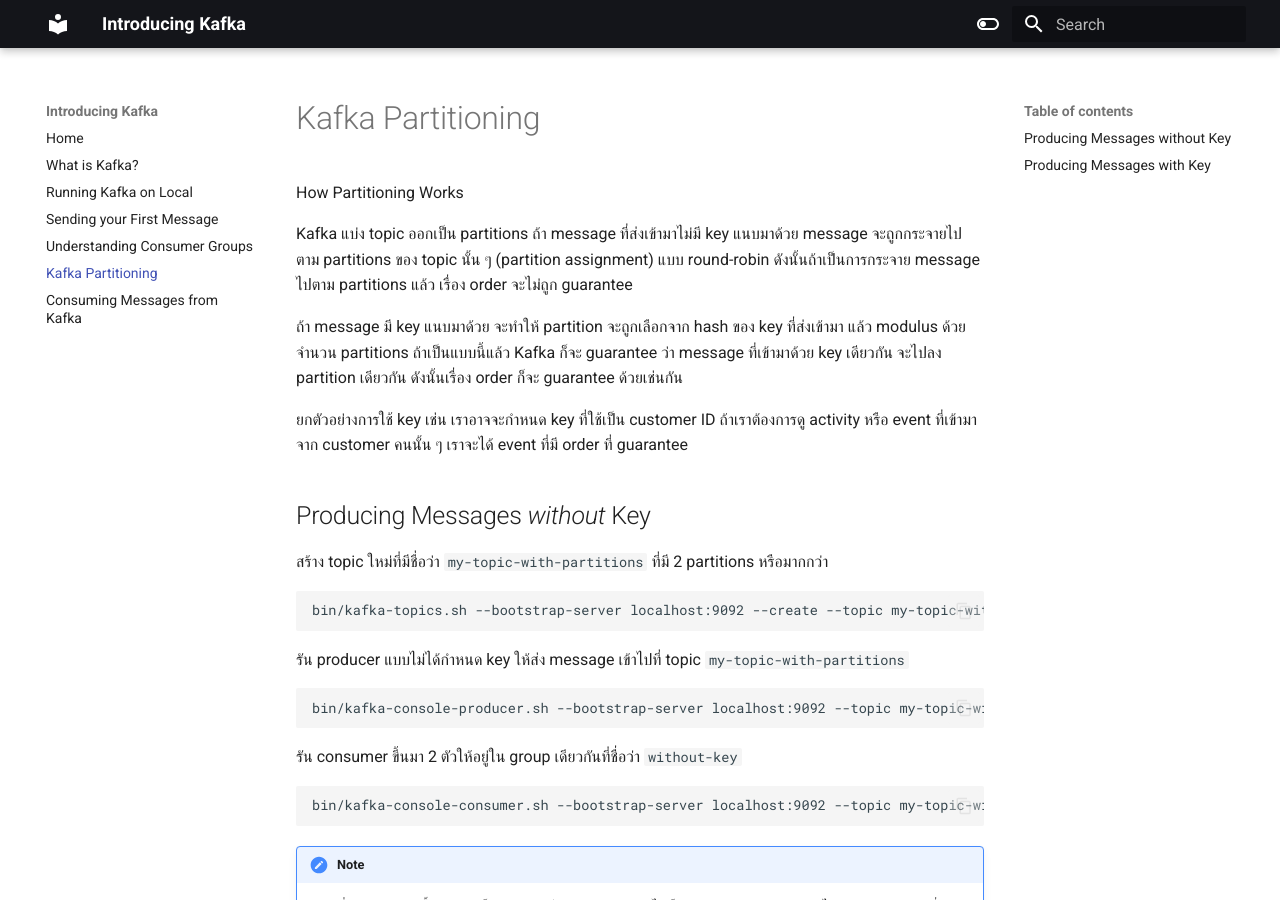
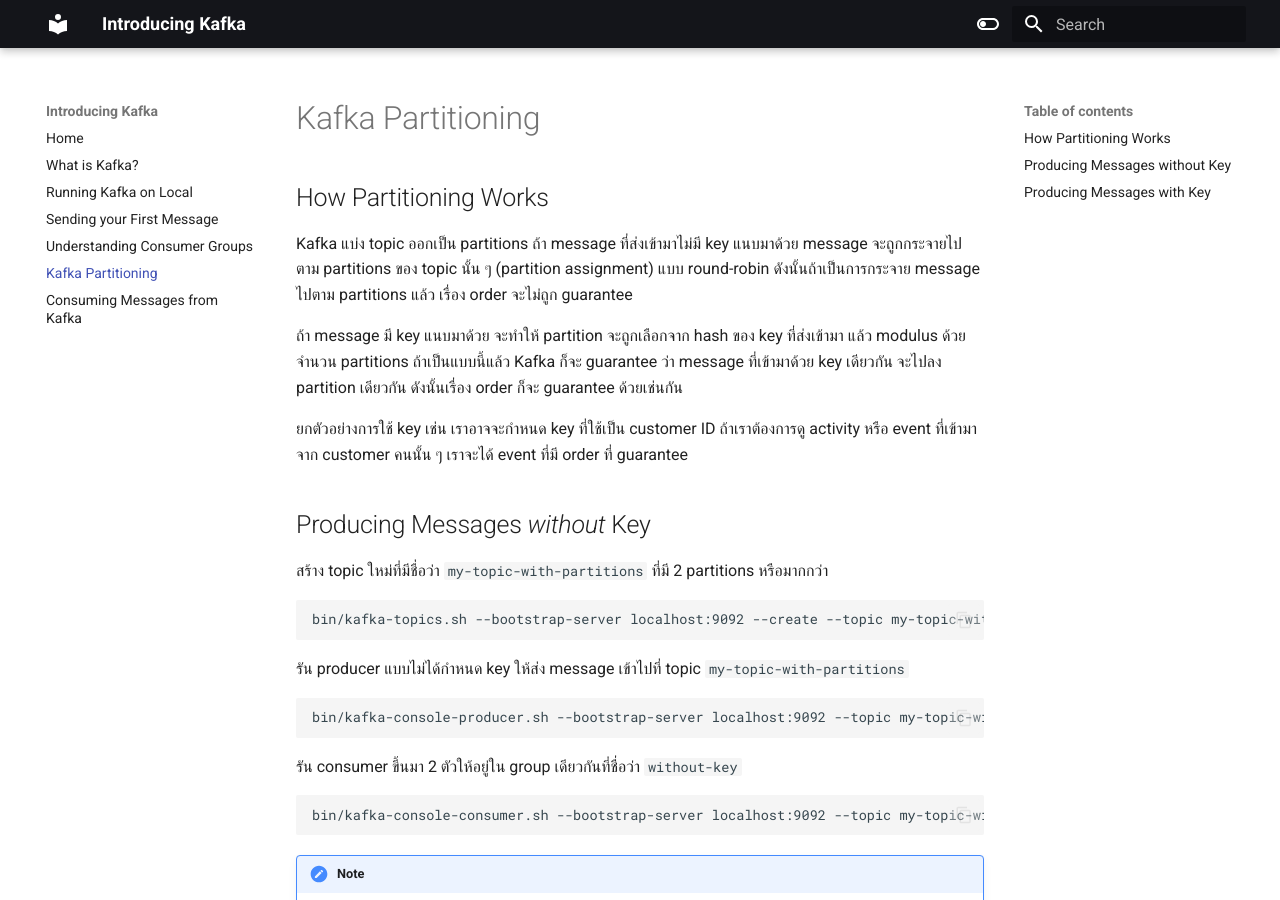
Before and after one commit to zkan/introducing-kafka, an MkDocs documentation site: the page built from docs/kafka-partitioning.md, in a window 1280 px wide and 900 px high. Built offline with MkDocs 1.6.1 and Material for MkDocs 9.7.7, drawn with Linux system fonts in a browser that asks for light colours.

Commit message:
Set header

```diff
--- a/docs/kafka-partitioning.md
+++ b/docs/kafka-partitioning.md
@@ -1,6 +1,6 @@
 # Kafka Partitioning
 
-How Partitioning Works
+## How Partitioning Works
 
 Kafka แบ่ง topic ออกเป็น partitions ถ้า message ที่ส่งเข้ามาไม่มี key แนบมาด้วย message จะถูกกระจายไปตาม partitions ของ topic นั้น ๆ (partition assignment) แบบ round-robin ดังนั้นถ้าเป็นการกระจาย message ไปตาม partitions แล้ว เรื่อง order จะไม่ถูก guarantee
 
```
